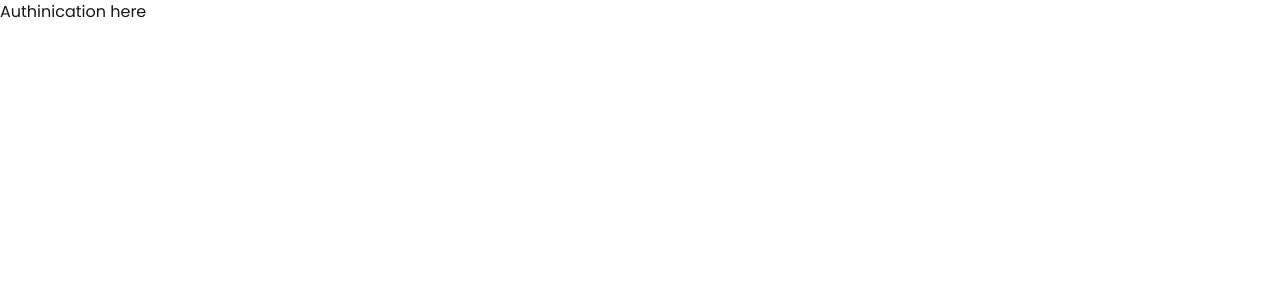
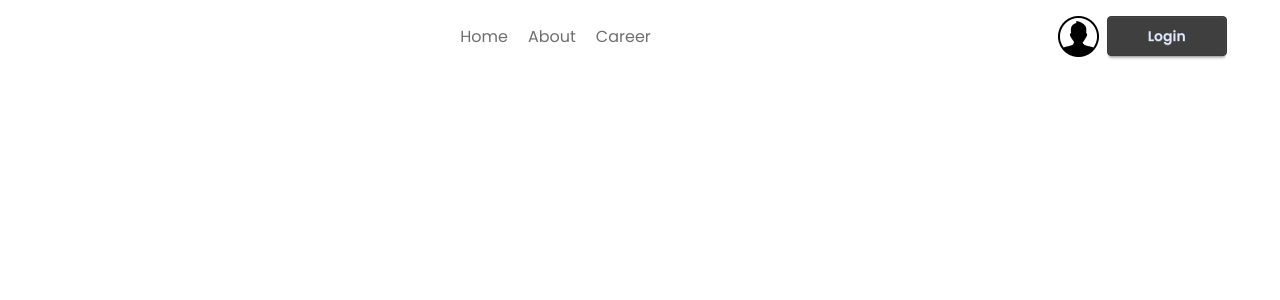
Before and after one commit to MdNiamul/Dragon-News-Builder, a React (Vite) app: page /auth in a window 1280 px wide. Shown: the top 300 px of the page. Built offline with nearby package versions, Linux system fonts and the light colour scheme.

Commit message:
create-login-auth

```diff
--- a/src/Component/Navbar/Navbar.jsx
+++ b/src/Component/Navbar/Navbar.jsx
@@ -1,5 +1,5 @@
 import React from 'react';
-import { NavLink } from 'react-router';
+import { Link, NavLink } from 'react-router';
 import user from "../../assets/user.png"
 
 const Navbar = () => {
@@ -13,7 +13,7 @@ const Navbar = () => {
             </div>
             <div className="login-btn flex gap-2">
                 <img src={user} alt="" />
-                <button className='btn btn-primary px-10'> Login</button>
+               <Link to="/auth/login"> <button className='btn btn-primary px-10'> Login</button></Link>
             </div>
         </div>
     );
--- /dev/null
+++ b/src/LayOut/AuthLayout/AuthLayout.jsx
@@ -0,0 +1,18 @@
+import React from 'react';
+import Navbar from '../../Component/Navbar/Navbar';
+import { Outlet } from 'react-router';
+
+const AuthLayout = () => {
+    return (
+        <div>
+            <header className='w-11/12 mx-auto py-4'>
+                <Navbar></Navbar>
+            </header>
+            <main className='w-11/12 mx-auto py-4'>
+                <Outlet></Outlet>
+            </main>
+        </div>
+    );
+};
+
+export default AuthLayout;
--- /dev/null
+++ b/src/Pages/LoginPage.jsx
@@ -0,0 +1,16 @@
+import React from 'react';
+
+const LoginPage = () => {
+    return (
+        <div>
+            <h2>Login Page here</h2>
+            <h2>Login Page here</h2>
+            <h2>Login Page here</h2>
+            <h2>Login Page here</h2>
+            <h2>Login Page here</h2>
+            <h2>Login Page here</h2>
+        </div>
+    );
+};
+
+export default LoginPage;
--- /dev/null
+++ b/src/Pages/Register.jsx
@@ -0,0 +1,11 @@
+import React from 'react';
+
+const Register = () => {
+    return (
+        <div>
+            <h2>here is register</h2>
+        </div>
+    );
+};
+
+export default Register;
--- a/src/Router/Router.jsx
+++ b/src/Router/Router.jsx
@@ -1,36 +1,96 @@
+// import { createBrowserRouter } from "react-router";
+// import HomeLayout from "../LayOut/HomeLayOut/HomeLayout";
+// import Home from "../Pages/Home";
+// import CatagoryNews from "../Pages/CataoryNews/CatagoryNews";
+// import LoginPage from "../Pages/LoginPage";
+// import Register from "../Pages/Register";
+// import AuthLayout from "../LayOut/AuthLayout/AuthLayout";
+
+
+
+// const router = createBrowserRouter([
+//     {
+//         path: '/',
+//         element: <HomeLayout></HomeLayout>,
+//         children:[
+//             {path: "",
+//             element: <Home></Home>},
+//             {path: "/catagory/:id",
+//             element: <CatagoryNews></CatagoryNews>,
+//             loader: () => fetch('/news.json')
+//         },
+
+//         ]
+//     },
+//     {
+//         path: '/auth',
+//         element: <AuthLayout></AuthLayout>,
+//         children: [
+//             {path: "login",
+//              element: <LoginPage></LoginPage>
+//             },
+//             {path: "register",
+//              element: <Register></Register>
+//             },
+//         ]
+//     },
+//     {
+//         path: '/news',
+//         element: <h2>news Layout</h2>
+//     },
+//     {
+//         path: '/*',
+//         element: <h2>Error</h2>
+//     }
+// ])
+
+// export default router;
 import { createBrowserRouter } from "react-router";
 import HomeLayout from "../LayOut/HomeLayOut/HomeLayout";
 import Home from "../Pages/Home";
 import CatagoryNews from "../Pages/CataoryNews/CatagoryNews";
-
-
+import LoginPage from "../Pages/LoginPage";
+import Register from "../Pages/Register";
+import AuthLayout from "../LayOut/AuthLayout/AuthLayout";
 
 const router = createBrowserRouter([
   {
     path: '/',
-        element: <HomeLayout></HomeLayout>,
-        children:[
-            {path: "",
-            element: <Home></Home>},
-            {path: "/catagory/:id",
-            element: <CatagoryNews></CatagoryNews>,
+    element: <HomeLayout />,
+    children: [
+      {
+        index: true,
+        element: <Home />
+      },
+      {
+        path: "/category/:id",
+        element: <CatagoryNews />,
         loader: () => fetch('/news.json')
-        },
-
+      }
     ]
   },
   {
     path: '/auth',
-        element: <h2>Authinication here </h2>
+    element: <AuthLayout />,
+    children: [
+      {
+        path: "login",
+        element: <LoginPage />
+      },
+      {
+        path: "register",
+        element: <Register />
+      }
+    ]
   },
   {
     path: '/news',
-        element: <h2>news Layout</h2>
+    element: <h2>News Layout</h2>
   },
   {
-        path: '/*',
-        element: <h2>Error</h2>
+    path: '*',
+    element: <h2>Error Page</h2>
   }
-])
+]);
 
 export default router;
```
Lines whose indentation alone changed are shown as unchanged.
